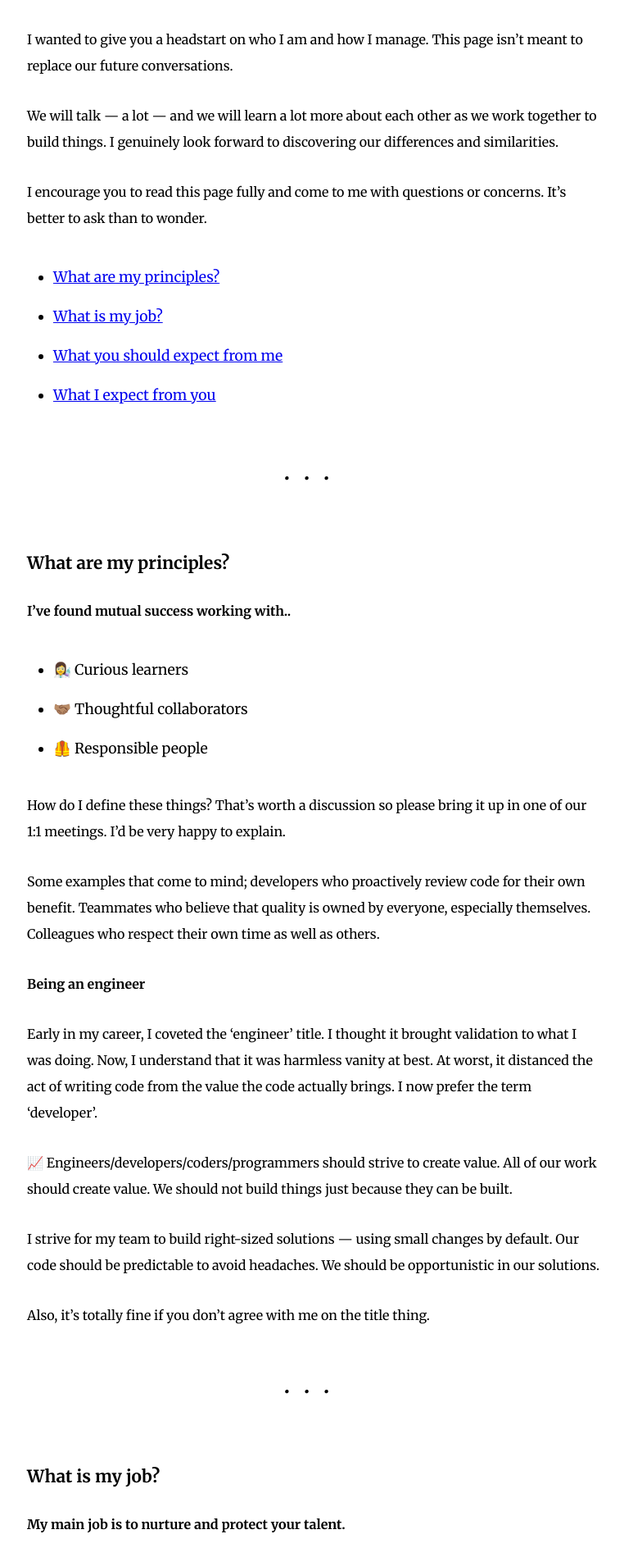
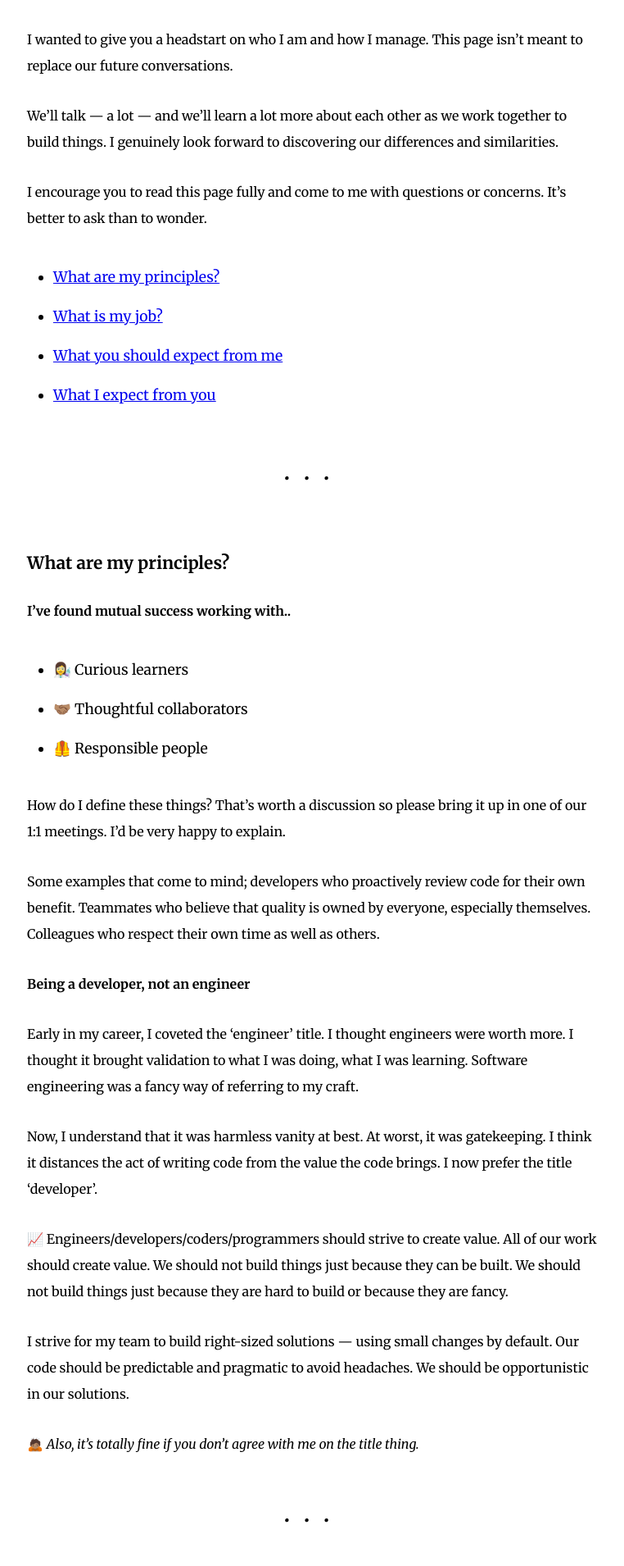
Before and after one commit to johnapost/johnapostol, a Next.js app: page /about/manager in a window 1280 px wide. Shown: the part 509-2419 px from the top of the page at 82% size, without its empty margins (257-1019 px from the left). Built offline with nearby package versions, Linux system fonts and the light colour scheme.

Commit message:
Manager updates (#147)
* Update engineering blurb

* Make some more edits

* Pin sharp dep

* Make final edit

```diff
--- a/components/Paragraph.tsx
+++ b/components/Paragraph.tsx
@@ -2,7 +2,7 @@ import React from "react";
 import ColumnWrapper from "./ColumnWrapper";
 
 interface Props {
-  children: JSX.Element | JSX.Element[] | string;
+  children: JSX.Element | (JSX.Element | string)[] | string;
   noWrap?: boolean;
 }
 
--- a/package.json
+++ b/package.json
@@ -59,7 +59,7 @@
     "processmd": "4.5.0",
     "responsive-loader": "2.0.0",
     "serve": "11.3.2",
-    "sharp": "^0.26.0",
+    "sharp": "0.26.0",
     "sort-package-json": "1.44.0",
     "ts-loader": "8.0.3",
     "ts-node": "8.10.2",
--- a/pages/about/manager.tsx
+++ b/pages/about/manager.tsx
@@ -50,9 +50,9 @@ const Manager: NextPage = () => (
           page isn&rsquo;t meant to replace our future conversations.
         </Paragraph>
         <Paragraph>
-          We will talk &mdash; a lot &mdash; and we will learn a lot more about
-          each other as we work together to build things. I genuinely look
-          forward to discovering our differences and similarities.
+          We&rsquo;ll talk &mdash; a lot &mdash; and we&rsquo;ll learn a lot
+          more about each other as we work together to build things. I genuinely
+          look forward to discovering our differences and similarities.
         </Paragraph>
         <Paragraph>
           I encourage you to read this page fully and come to me with questions
@@ -98,28 +98,36 @@ const Manager: NextPage = () => (
           own time as well as others.
         </Paragraph>
         <Paragraph>
-          <strong>Being an engineer</strong>
+          <strong>Being a developer, not an engineer</strong>
         </Paragraph>
         <Paragraph>
           Early in my career, I coveted the &lsquo;engineer&rsquo; title. I
-          thought it brought validation to what I was doing. Now, I understand
-          that it was harmless vanity at best. At worst, it distanced the act of
-          writing code from the value the code actually brings. I now prefer the
-          term &lsquo;developer&rsquo;.
+          thought engineers were worth more. I thought it brought validation to
+          what I was doing, what I was learning. Software engineering was a
+          fancy way of referring to my craft.
+        </Paragraph>
+        <Paragraph>
+          Now, I understand that it was harmless vanity at best. At worst, it
+          was gatekeeping. I think it distances the act of writing code from the
+          value the code brings. I now prefer the title &lsquo;developer&rsquo;.
         </Paragraph>
         <Paragraph>
           📈 Engineers/developers/coders/programmers should strive to create
           value. All of our work should create value. We should not build things
-          just because they can be built.
+          just because they can be built. We should not build things just
+          because they are hard to build or because they are fancy.
         </Paragraph>
         <Paragraph>
           I strive for my team to build right-sized solutions &mdash; using
-          small changes by default. Our code should be predictable to avoid
-          headaches. We should be opportunistic in our solutions.
+          small changes by default. Our code should be predictable and pragmatic
+          to avoid headaches. We should be opportunistic in our solutions.
         </Paragraph>
         <Paragraph>
-          Also, it&rsquo;s totally fine if you don&rsquo;t agree with me on the
-          title thing.
+          🙇🏽{" "}
+          <em>
+            Also, it&rsquo;s totally fine if you don&rsquo;t agree with me on
+            the title thing.
+          </em>
         </Paragraph>
         <ThematicBreak />
         <Heading level={2}>
@@ -160,8 +168,8 @@ const Manager: NextPage = () => (
           </strong>
         </Paragraph>
         <Paragraph>
-          When I feel we are solid on the first two points, I will default to
-          looking ahead for the benefit of our team, engineering, and the
+          When I feel we are solid on the first two points, I&rsquo;ll default
+          to looking ahead for the benefit of our team, engineering, and the
           company as a whole. This can take a lot of different forms.
         </Paragraph>
         <Paragraph>
@@ -179,7 +187,12 @@ const Manager: NextPage = () => (
         </Paragraph>
         <Paragraph>
           🙌🏻 We will have regular 1:1s. These will be on our calendar at a
-          cadence that you benefit from. You own these meetings!
+          cadence that&rsquo;s comfortable for you. You own these meetings!
+        </Paragraph>
+        <Paragraph>
+          You dictate the cadence, the time of day, and even the location. Some
+          people like to end their week with 1:1s. Some people like to have
+          these in the morning, while we sip coffee or have tea.
         </Paragraph>
         <Paragraph>
           I encourage you to have some topics in order get the most out of these
@@ -187,13 +200,8 @@ const Manager: NextPage = () => (
           a disservice to your needs.
         </Paragraph>
         <Paragraph>
-          You dictate the cadence, the time of day, and even the location. Some
-          people like to end their week with 1:1s. Some people like to have
-          these in the morning, while we sip coffee or have tea.
-        </Paragraph>
-        <Paragraph>
-          There comes a time when one of us needs to adjust the meeting so that
-          we can accomodate another meeting. I will try not to do this, but you
+          😅 Sometimes one of us needs to adjust the meeting so that we can
+          accomodate another meeting. I&rsquo;ll try not to do this, but you
           definitely can.
         </Paragraph>
         <Paragraph>In our 1:1s. I will..</Paragraph>
@@ -203,21 +211,24 @@ const Manager: NextPage = () => (
           <ListItem>🙇🏽 Ask for your feedback, continually</ListItem>
         </List>
         <Paragraph>
-          I&rsquo;ve come to realize that 1:1 meetings recharge my battery.
-          These are the meetings I look forward to the most. Know that I look
-          forward to talking with you each time we meet.
+          I&rsquo;ve come to realize that 1:1 meetings recharge my battery. Know
+          that I always look forward to talking with you each time we meet.
         </Paragraph>
         <Paragraph>
           <strong>Communication style</strong>
         </Paragraph>
         <Paragraph>
+          I strive to be professional yet authentic to my self. I don&rsquo;t
+          like cursing, except for the occasional meek &lsquo;shit&rsquo; when a
+          project goes off the rails.
+        </Paragraph>
+        <Paragraph>
           I tend to overcommunicate, especially on important things. I
           don&rsquo;t like to leave information to chance. If I mean for you to
-          know something, I will do my best to make sure you know it.
+          know something, I&rsquo;ll do my best to make sure you know it.
         </Paragraph>
-        <Paragraph>🙇🏽 Sorry if this brings us friction.</Paragraph>
         <Paragraph>
-          That said, I will try to accomodate your communication style. I
+          That said, I&rsquo;ll try to accomodate your communication style. I
           don&rsquo;t want to overwhelm you. I believe we all need space and
           time to work. Please help me understand when I&rsquo;m in your way.
         </Paragraph>
@@ -237,8 +248,8 @@ const Manager: NextPage = () => (
           </ListItem>
           <ListItem>
             📝 Jira - I prioritize my attention on sensitive or urgent projects.
-            Once a week, I will go through my notifications to catch up on other
-            matters.{" "}
+            At least once a week, I&rsquo;ll go through my notifications to
+            catch up on other matters.{" "}
             <em>
               Please @ mention me in your tickets or projects as you like.
             </em>
@@ -248,7 +259,7 @@ const Manager: NextPage = () => (
             reflects my working status. I respect and use the DND feature.{" "}
             <em>
               Please feel free to Slack me at any time if you have urgent needs.
-              I will actively tend to Slack during work hours.
+              I&rsquo;ll actively tend to Slack during work hours.
             </em>
           </ListItem>
           <ListItem>
@@ -257,6 +268,10 @@ const Manager: NextPage = () => (
             <em>Please stop me if you&rsquo;re busy!</em>
           </ListItem>
         </List>
+        <Paragraph>
+          🙇🏽 Sorry if any of my tendencies leads to friction. Please bring those
+          up to me. I&rsquo;m confident we can course-correct.
+        </Paragraph>
         <Paragraph>
           <strong>Calendar usage</strong>
         </Paragraph>
@@ -268,13 +283,8 @@ const Manager: NextPage = () => (
         <Paragraph>
           One advantage you have over others at the company is that you can pull
           me aside for your undivided attention. If you urgently need to talk to
-          me, you can schedule over any meeting I have. I will always prioritize
-          you.
-        </Paragraph>
-        <Paragraph>
-          From time to time, I will inspect your calendar to make sure it
-          isn&rsquo;t too full of meetings. I believe you need focus time to do
-          your best work.
+          me, you can schedule over any meeting I have. I&rsquo;ll always
+          prioritize you.
         </Paragraph>
         <ThematicBreak />
         <Heading level={2}>
@@ -284,23 +294,38 @@ const Manager: NextPage = () => (
         </Heading>
         <Paragraph>There&rsquo;s minimal nuance here.</Paragraph>
         <List>
-          <ListItem>You are the expert at your job</ListItem>
-          <ListItem>You are an active participant in your own growth</ListItem>
+          <ListItem>You&rsquo;re the expert at your job</ListItem>
           <ListItem>
-            You will continually provide feedback to improve the team
+            You&rsquo;re an active participant in your own growth
           </ListItem>
-          <ListItem>You will help the team adapt to unplanned changes</ListItem>
+          <ListItem>
+            You&rsquo;ll continually provide feedback to improve the team
+          </ListItem>
+          <ListItem>
+            You&rsquo;ll help the team adapt to unplanned changes
+          </ListItem>
           <ListItem>
             Your calendar status and Slack status reflect your working status
           </ListItem>
-          <ListItem>You will not work on vacation</ListItem>
+          <ListItem>You&rsquo;ll not work on vacation</ListItem>
         </List>
+        <Paragraph>
+          From time to time, I&rsquo;ll inspect your calendar to make sure it
+          isn&rsquo;t too full of meetings. I believe you need focus time to do
+          your best work.
+        </Paragraph>
         <Paragraph>
           If you have questions, concerns, or comments about anything on this
           page, please let me know. I welcome discussion and all feedback. I
           expect to grow in my role like anyone else in theirs.
         </Paragraph>
-        <Heading level={1}>🥂 Thank you for your attention!</Heading>
+        <Paragraph>
+          🥂{" "}
+          <strong>
+            Thank you for your attention. I&rsquo;m ultra excited to build
+            things with you!
+          </strong>
+        </Paragraph>
       </div>
     </main>
     <Footer />
```
Also changed, not shown: content/summary.json (+14 -14 lines), 2 other files (tests, documents, lock files or other folders).
